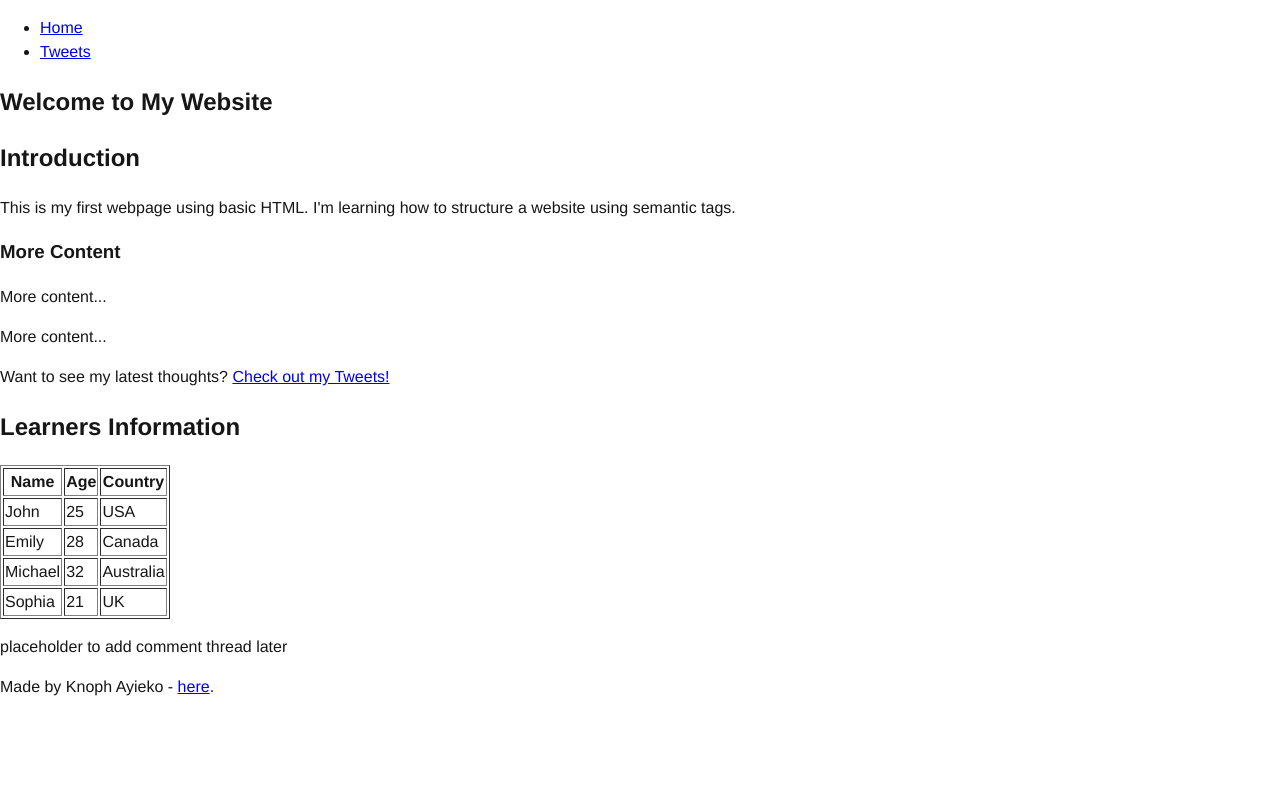
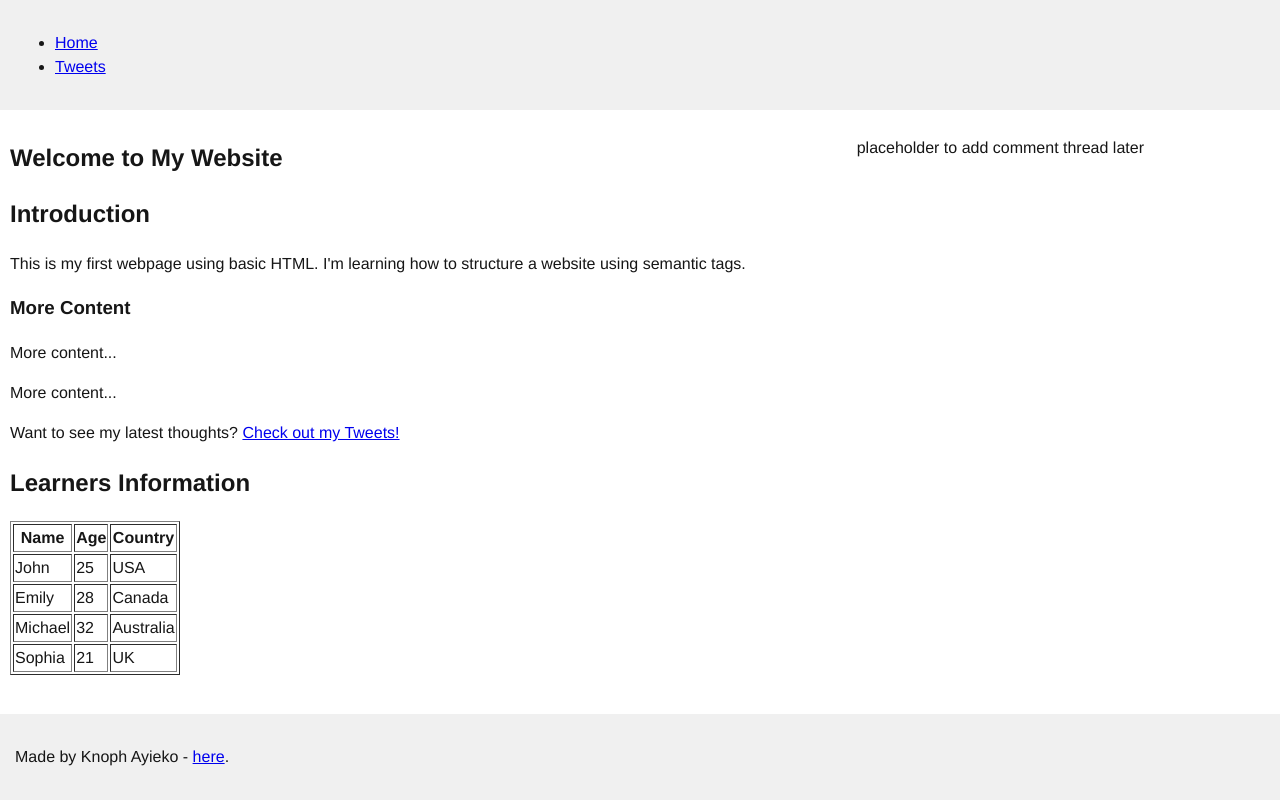
Before and after one commit to Knoph1/alx_html_css, a plain HTML site: page css_basic/index.html in a window 1280 px wide. Drawn offline with Linux system fonts and the light colour scheme.

Commit message:
updated css_basic/ style.css

```diff
--- a/css_basic/styles.css
+++ b/css_basic/styles.css
@@ -1,4 +1,9 @@
+/* Make the body a flex container in column direction */
 body {
+    display: flex;
+    flex-direction: column;
+    height: 100vh; /* Full viewport height */
+    margin: 0;
     color: #161616;
     font-family: Helvetica;
     font-size: 16px;
@@ -6,3 +11,30 @@ body {
     margin: 0;
     padding: 0;
 }
+
+/* Make main a flex container in row direction */
+main {
+  display: flex;
+  flex-direction: row;
+  flex: auto; /* Auto height and width */
+}
+
+/* Article takes 2/3 of the main width */
+article {
+  flex: 2;
+  overflow-y: auto;
+  padding: 10px;
+}
+
+/* Aside takes 1/3 of the main width */
+aside {
+  flex: 1;
+  overflow-y: auto;
+  padding: 10px;
+}
+
+/* Optional: Style for header and footer */
+header, footer {
+  padding: 15px;
+  background-color: #f0f0f0;
+}
```
